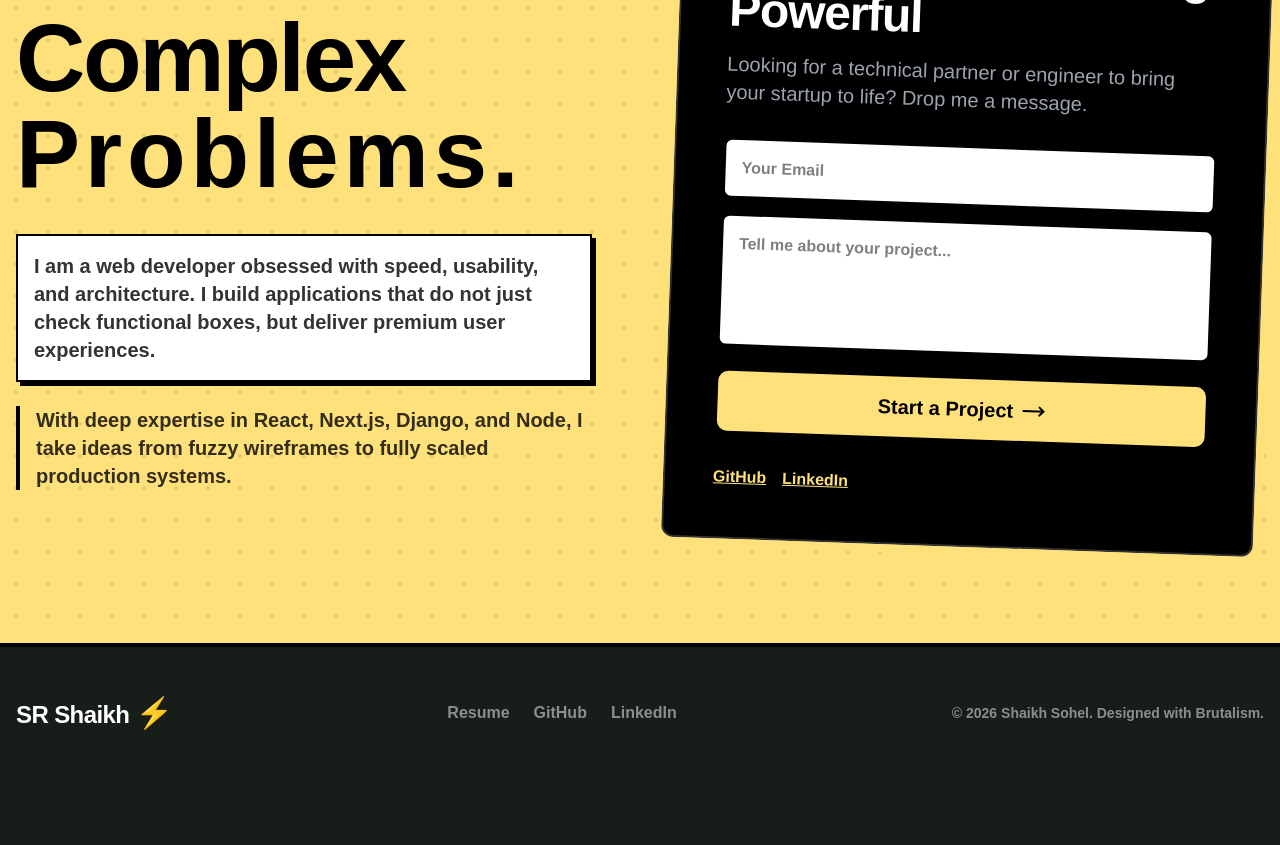
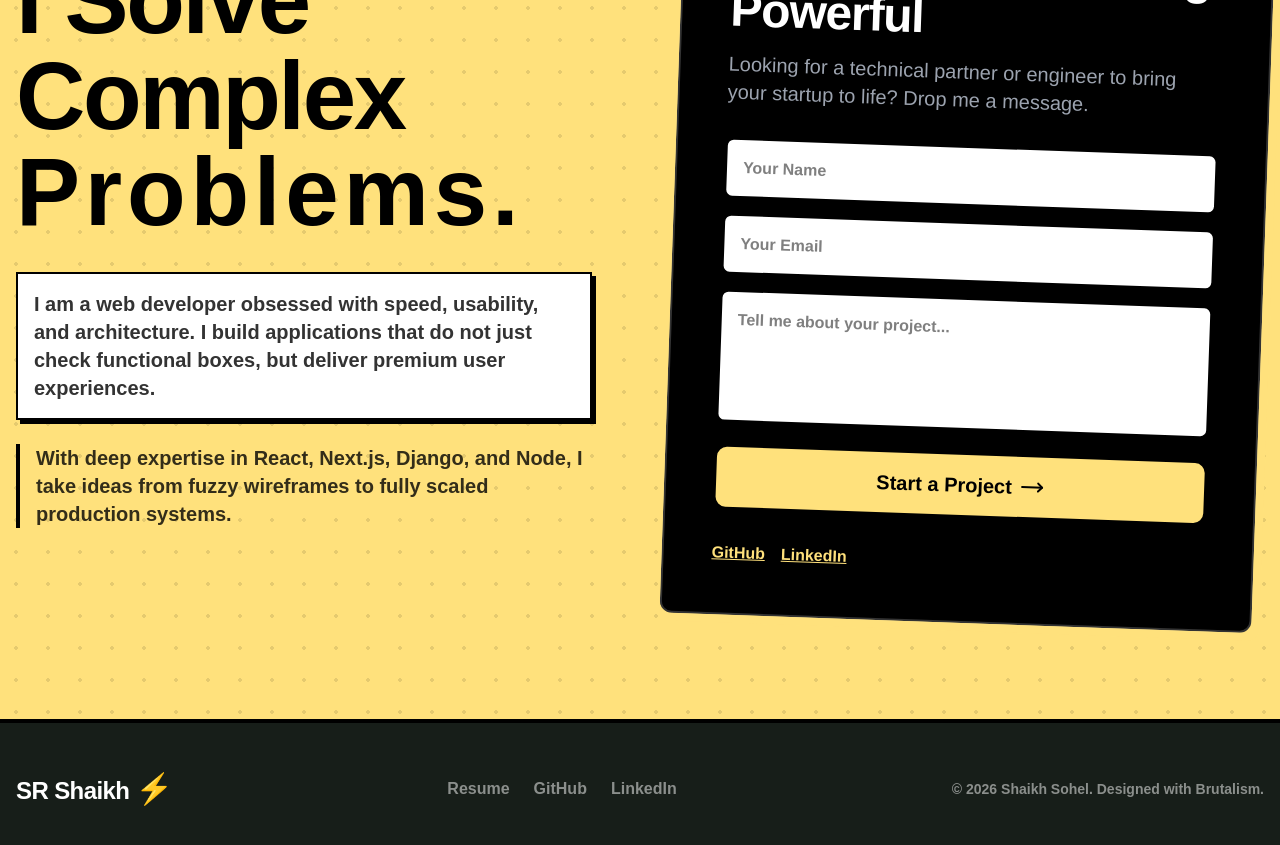
Before and after one commit to SR-SHAIKH/SR.SHAIKH_PORTFOLIO, a Next.js app in the folder portfolio/: page / in a window 1280 px wide. Shown: the part 3460-4305 px from the top of the page. Before the commit the page ends 4239 px from the top, so only its background shows below. Built offline with nearby package versions, Linux system fonts and the light colour scheme; a web font is replaced by a local one.

Commit message:
contack page setup

```diff
--- /dev/null
+++ b/package.json
@@ -0,0 +1,5 @@
+{
+  "dependencies": {
+    "emailjs-com": "^3.2.0"
+  }
+}
--- a/portfolio/src/components/About.tsx
+++ b/portfolio/src/components/About.tsx
@@ -1,11 +1,101 @@
+// "use client";
+
+// import { MoveRight } from "lucide-react";
+
+// export default function About() {
+//   return (
+//     <section id="about" className="py-24 px-4 bg-primary bg-pattern border-b-2 border-black">
+//       <div className="max-w-7xl mx-auto grid lg:grid-cols-2 gap-16 items-center">
+//         {/* Left Side text */}
+//         <div>
+//           <h2 className="text-6xl md:text-8xl font-black text-black mb-8 leading-none">
+//             I Solve <br className="hidden md:block" /> Complex <br className="hidden md:block" />
+//             <span className="tracking-wider">Problems.</span>
+//           </h2>
+//           <div className="space-y-6 text-xl text-black/80 font-bold mb-10 max-w-xl">
+//             <p className="brutal-border border-black bg-white p-4 shadow-brutal-sm">
+//               I am a web developer obsessed with speed, usability, and architecture. I build applications that do not just check functional boxes, but deliver premium user experiences.
+//             </p>
+//             <p className="border-l-4 border-black pl-4">
+//               With deep expertise in <strong>React, Next.js, Django, and Node</strong>, I take ideas from fuzzy wireframes to fully scaled production systems.
+//             </p>
+//           </div>
+//         </div>
+
+//         {/* Right Side CTA Box */}
+//         <div id="contact" className="brutal-card bg-black text-white p-8 lg:p-12 border-white/20 transform md:rotate-2 shadow-[8px_8px_0px_#ffe17c] brutal-border border-black">
+//           <h3 className="text-4xl md:text-5xl font-black mb-4">Let&apos;s Build Something Powerful</h3>
+//           <p className="text-gray-400 font-medium text-xl mb-8">
+//             Looking for a technical partner or engineer to bring your startup to life? Drop me a message.
+//           </p>
+
+//           <form className="space-y-4 mb-8" onSubmit={(e) => e.preventDefault()}>
+//             <input
+//               type="email"
+//               placeholder="Your Email"
+//               className="w-full text-black bg-white brutal-border border-black p-4 font-bold rounded-lg focus:outline-none focus:ring-4 focus:ring-primary placeholder-black/50 hover:-translate-y-1 transition-transform"
+//             />
+//             <textarea
+//               placeholder="Tell me about your project..."
+//               rows={4}
+//               className="w-full text-black bg-white brutal-border border-black p-4 font-bold rounded-lg focus:outline-none focus:ring-4 focus:ring-primary placeholder-black/50 resize-none hover:-translate-y-1 transition-transform"
+//             />
+//             <button className="w-full brutal-btn bg-primary text-black py-4 text-xl flex items-center justify-center gap-2 group">
+//               Start a Project
+//               <MoveRight className="group-hover:translate-x-2 transition-transform" />
+//             </button>
+//           </form>
+
+//           <div className="flex gap-4">
+//             <a href="https://github.com/SR-SHAIKH" className="font-bold underline text-primary hover:text-white transition-colors">GitHub</a>
+//             <a href="https://in.linkedin.com/in/sr-shaikh-9a2240247" className="font-bold underline text-primary hover:text-white transition-colors">LinkedIn</a>
+//             {/* <a href="#" className="font-bold underline text-primary hover:text-white transition-colors">Twitter (X)</a> */}
+//           </div>
+//         </div>
+//       </div>
+//     </section>
+//   );
+// }
 "use client";
 
 import { MoveRight } from "lucide-react";
 
+/* ✅ ADDED: EmailJS + State */
+import emailjs from "emailjs-com"; // 🔥 email sending
+import { useState } from "react";  // 🔥 form state
+
 export default function About() {
+
+  /* ✅ ADDED: form state */
+  const [form, setForm] = useState({
+    name: "",   // 🔥 added name field
+    email: "",
+    message: ""
+  });
+
+  /* ✅ ADDED: handle submit */
+  const handleSubmit = (e: any) => {
+    e.preventDefault();
+
+    emailjs.send(
+      "service_kz2q18l",     // 🔥 replace this
+      "template_xb9rww9",    // 🔥 replace this
+      form,
+      "4yKcXfHu6nic9PYyH"      // 🔥 replace this
+    )
+      .then(() => {
+        alert("Message sent 🚀"); // 🔥 can improve later
+        setForm({ name: "", email: "", message: "" }); // 🔥 reset form
+      })
+      .catch(() => {
+        alert("Failed ❌");
+      });
+  };
+
   return (
     <section id="about" className="py-24 px-4 bg-primary bg-pattern border-b-2 border-black">
       <div className="max-w-7xl mx-auto grid lg:grid-cols-2 gap-16 items-center">
+
         {/* Left Side text */}
         <div>
           <h2 className="text-6xl md:text-8xl font-black text-black mb-8 leading-none">
@@ -29,17 +119,42 @@ export default function About() {
             Looking for a technical partner or engineer to bring your startup to life? Drop me a message.
           </p>
 
+          {/* ❌ OLD FORM (commented, not removed) */}
+          {/*
           <form className="space-y-4 mb-8" onSubmit={(e) => e.preventDefault()}>
+          */}
+
+          {/* ✅ NEW FORM CONNECTED TO EMAILJS */}
+          <form className="space-y-4 mb-8" onSubmit={handleSubmit}>
+
+            {/* ✅ ADDED: Name field */}
+            <input
+              type="text"
+              placeholder="Your Name"
+              value={form.name}
+              onChange={(e) => setForm({ ...form, name: e.target.value })}
+              className="w-full text-black bg-white brutal-border border-black p-4 font-bold rounded-lg focus:outline-none focus:ring-4 focus:ring-primary placeholder-black/50 hover:-translate-y-1 transition-transform"
+            />
+
+            {/* ✅ UPDATED: Email field */}
             <input
               type="email"
               placeholder="Your Email"
+              value={form.email}
+              onChange={(e) => setForm({ ...form, email: e.target.value })}
               className="w-full text-black bg-white brutal-border border-black p-4 font-bold rounded-lg focus:outline-none focus:ring-4 focus:ring-primary placeholder-black/50 hover:-translate-y-1 transition-transform"
             />
+
+            {/* ✅ UPDATED: Message field */}
             <textarea
               placeholder="Tell me about your project..."
               rows={4}
+              value={form.message}
+              onChange={(e) => setForm({ ...form, message: e.target.value })}
               className="w-full text-black bg-white brutal-border border-black p-4 font-bold rounded-lg focus:outline-none focus:ring-4 focus:ring-primary placeholder-black/50 resize-none hover:-translate-y-1 transition-transform"
             />
+
+            {/* ✅ Button remains same */}
             <button className="w-full brutal-btn bg-primary text-black py-4 text-xl flex items-center justify-center gap-2 group">
               Start a Project
               <MoveRight className="group-hover:translate-x-2 transition-transform" />
@@ -49,7 +164,6 @@ export default function About() {
           <div className="flex gap-4">
             <a href="https://github.com/SR-SHAIKH" className="font-bold underline text-primary hover:text-white transition-colors">GitHub</a>
             <a href="https://in.linkedin.com/in/sr-shaikh-9a2240247" className="font-bold underline text-primary hover:text-white transition-colors">LinkedIn</a>
-            {/* <a href="#" className="font-bold underline text-primary hover:text-white transition-colors">Twitter (X)</a> */}
           </div>
         </div>
       </div>
```
Also changed, not shown: 1 other file (tests, documents, lock files or other folders).
